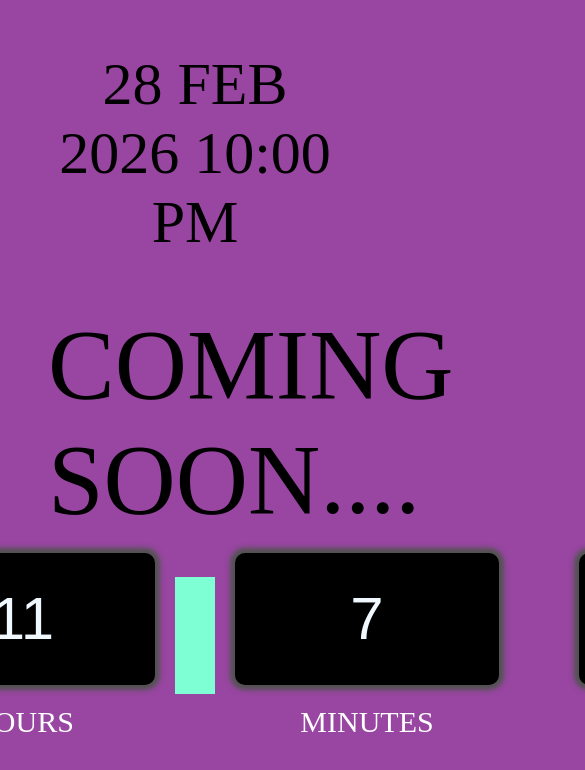
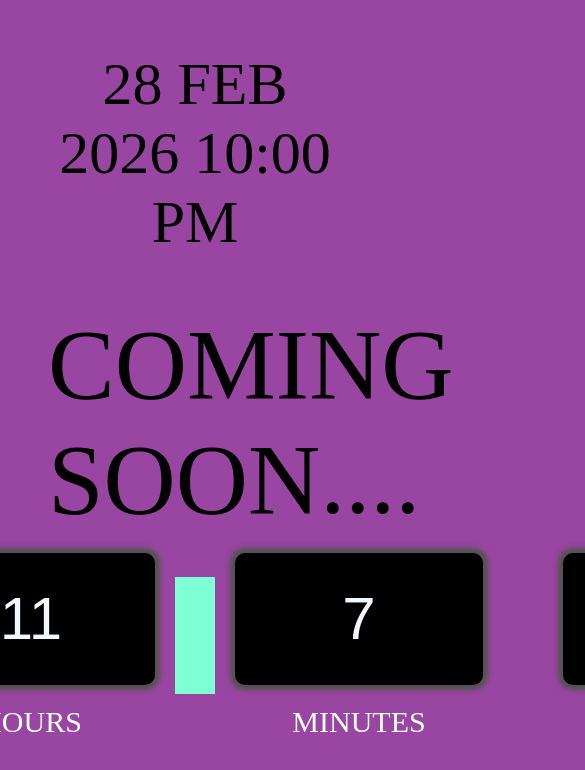
Before and after one commit to Paritosh51/countdown, a plain HTML site: page index.html in a window 390 px wide. Shown: the top 770 px of the page, 585 px wide, since content can reach past the window. Drawn offline with Linux system fonts and the light colour scheme.

Commit message:
Update practice.css

```diff
--- a/practice.css
+++ b/practice.css
@@ -43,3 +43,7 @@
     align-items: center;
     border-radius: 10px;
 }
+@media (max-width:480px) {
+    #first{
+        width: 60vw;
+    }
```
